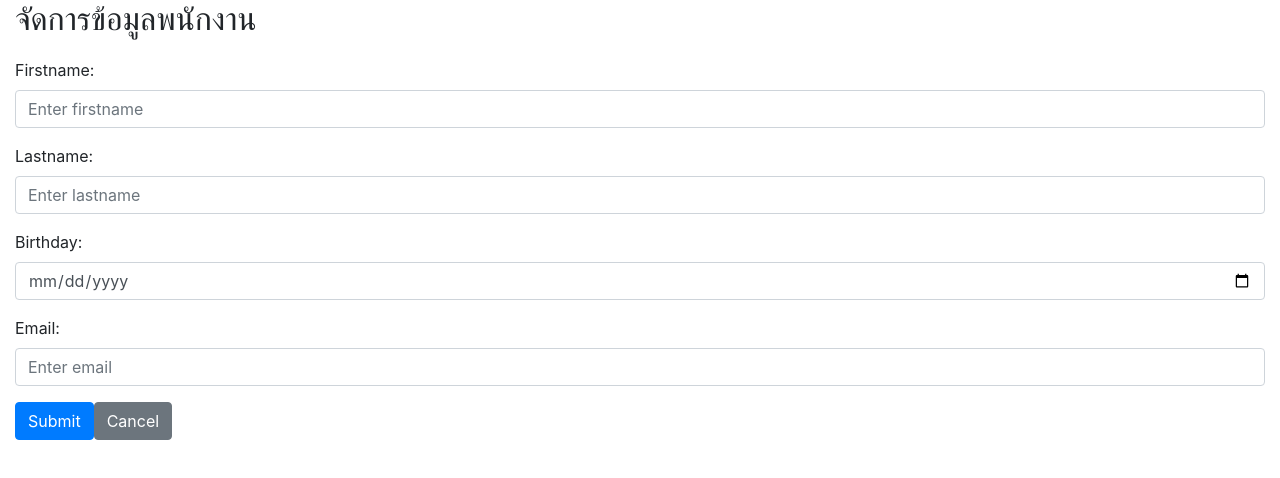
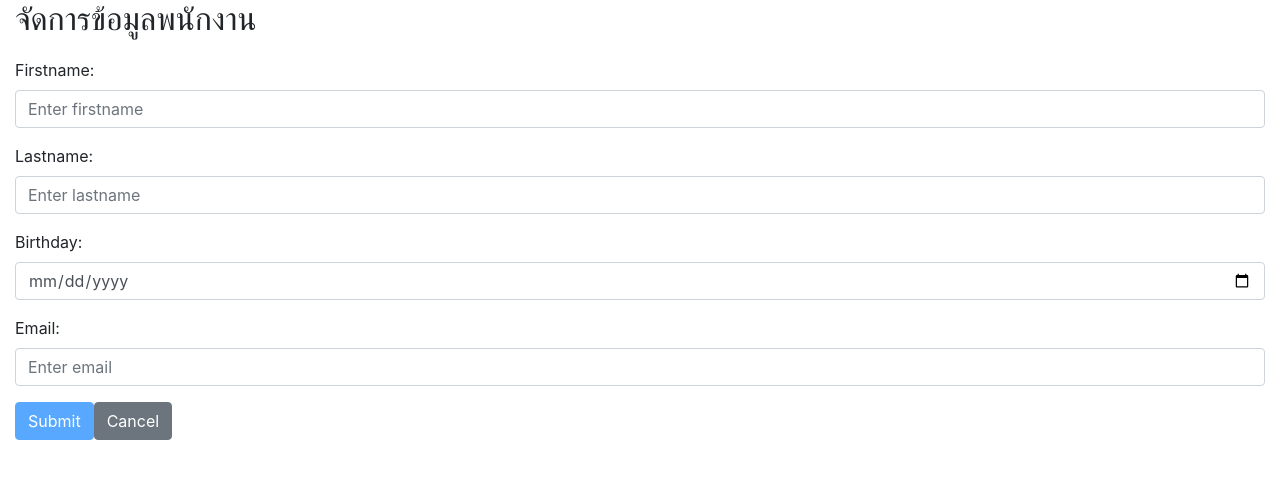
Before and after one commit to fax-papitchaya/EmployeeProject, an Angular app in the folder MyProject/: page /add in a window 1280 px wide. Shown: the top 478 px of the page. Built offline with nearby package versions, Linux system fonts and the light colour scheme.

Commit message:
Update Readme

```diff
--- a/MyProject/src/app/modules/employee-form.component.html
+++ b/MyProject/src/app/modules/employee-form.component.html
@@ -43,7 +43,13 @@
         />
       </div>
 
-      <button type="submit" class="btn btn-primary">Submit</button>
+      <button
+        type="submit"
+        class="btn btn-primary"
+        [disabled]="!employeeForm.valid"
+      >
+        Submit
+      </button>
       <button type="button" class="btn btn-secondary" (click)="onCancel()">
         Cancel
       </button>
--- a/MyProject/src/app/modules/employee-list.component.ts
+++ b/MyProject/src/app/modules/employee-list.component.ts
@@ -16,7 +16,6 @@ export class EmployeeListComponent implements OnInit {
   getEmployeeAll() {
     this.employeeService.getEmployeeAll().subscribe(res => {
       this.employeeList = res;
-      console.log("this.employeeList", this.employeeList);
     });
   }
 
@@ -24,7 +23,6 @@ export class EmployeeListComponent implements OnInit {
     if (confirm("ต้องการลบข้อมูลใช่หรือไม่")) {
       this.employeeService.DeleteEmployeeByID(id).subscribe(
         () => {
-          console.log("onDelete Success");
           this.getEmployeeAll();
         },
         error => console.log("onDelete Error")
--- a/MyProject/src/app/modules/shared/employee.service.ts
+++ b/MyProject/src/app/modules/shared/employee.service.ts
@@ -9,6 +9,7 @@ export class EmployeeService {
 
   constructor(private httpClient: HttpClient, private route: Router) {}
 
+  //OPTIONS เพื่อใช้ในการร้องขอข้อมูล
   gethttpOptions() {
     const httpOptions = {
       headers: new HttpHeaders({
@@ -19,6 +20,7 @@ export class EmployeeService {
     return httpOptions;
   }
 
+  //
   getEmployeeAll() {
     return this.httpClient.get(
       `${this.apiURL}/employees`,
```
Also changed, not shown: MyProject/src/app/modules/employee-form.component.ts (+0 -12 lines), 1 other file (tests, documents, lock files or other folders).
